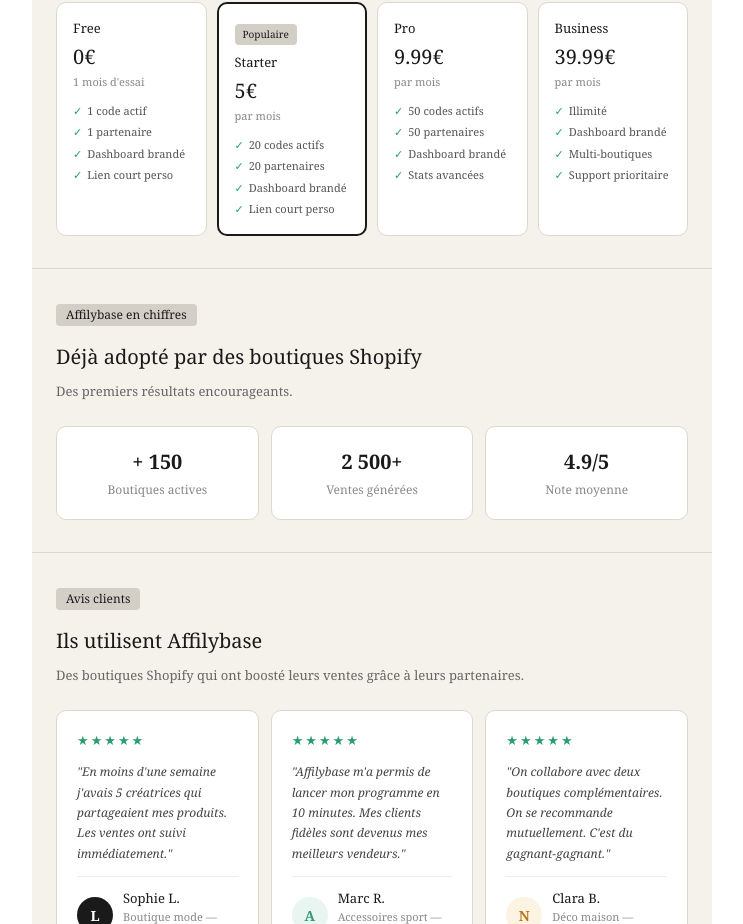
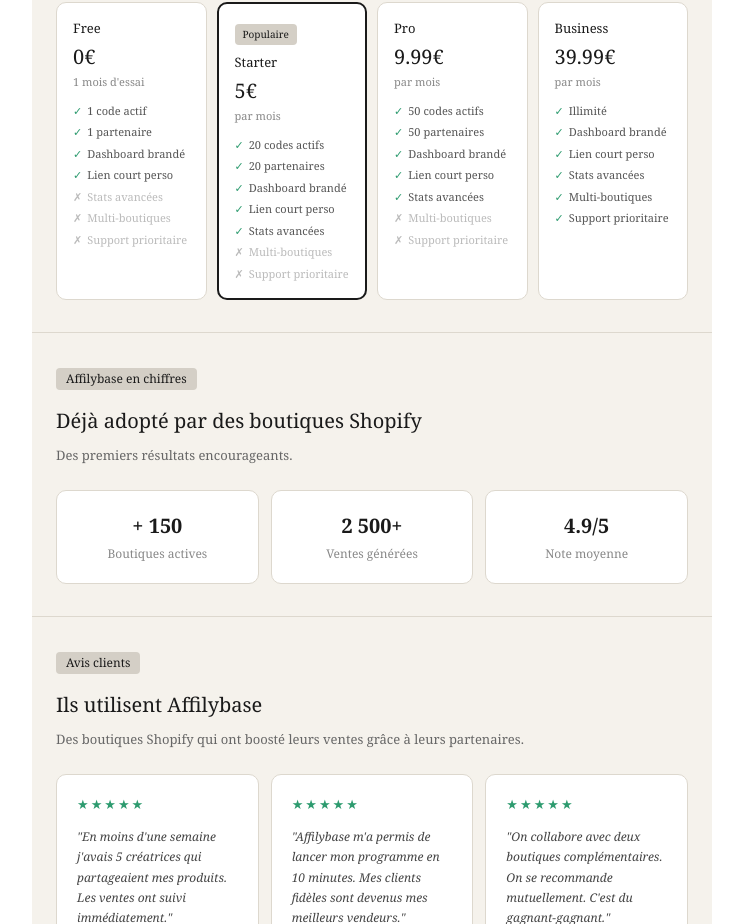
Before and after one commit to ukpt/affilybase, a Next.js app: page /landing in a window 1280 px wide. Shown: the part 1788-2712 px from the top of the page, without its empty margins (268-1011 px from the left). Built offline with nearby package versions, Linux system fonts and the light colour scheme.

Commit message:
mise à jour tarifs landing page

```diff
--- a/app/landing/page.tsx
+++ b/app/landing/page.tsx
@@ -129,11 +129,11 @@ export default function Landing() {
         <p style={{ fontSize: '13px', color: '#666', lineHeight: 1.7, marginBottom: '1.5rem' }}>Commencez gratuitement, évoluez selon vos besoins.</p>
         <div style={{ display: 'grid', gridTemplateColumns: 'repeat(4,1fr)', gap: '10px' }}>
   {[
-            { name: 'Free', price: '0€', period: "1 mois d'essai", features: ['1 code actif', '1 partenaire', 'Dashboard brandé', 'Lien court perso'], popular: false },
-            { name: 'Starter', price: '5€', period: 'par mois', features: ['20 codes actifs', '20 partenaires', 'Dashboard brandé', 'Lien court perso'], popular: true },
-            { name: 'Pro', price: '9.99€', period: 'par mois', features: ['50 codes actifs', '50 partenaires', 'Dashboard brandé', 'Stats avancées'], popular: false },
-            { name: 'Business', price: '39.99€', period: 'par mois', features: ['Illimité', 'Dashboard brandé', 'Multi-boutiques', 'Support prioritaire'], popular: false },
-          ].map(({ name, price, period, features, popular }, i) => (
+    { name: 'Free', price: '0€', period: "1 mois d'essai", features: ['1 code actif', '1 partenaire', 'Dashboard brandé', 'Lien court perso'], excluded: ['Stats avancées', 'Multi-boutiques', 'Support prioritaire'], popular: false },
+    { name: 'Starter', price: '5€', period: 'par mois', features: ['20 codes actifs', '20 partenaires', 'Dashboard brandé', 'Lien court perso', 'Stats avancées'], excluded: ['Multi-boutiques', 'Support prioritaire'], popular: true },
+    { name: 'Pro', price: '9.99€', period: 'par mois', features: ['50 codes actifs', '50 partenaires', 'Dashboard brandé', 'Lien court perso', 'Stats avancées'], excluded: ['Multi-boutiques', 'Support prioritaire'], popular: false },
+    { name: 'Business', price: '39.99€', period: 'par mois', features: ['Illimité', 'Dashboard brandé', 'Lien court perso', 'Stats avancées', 'Multi-boutiques', 'Support prioritaire'], excluded: [], popular: false },
+  ].map(({ name, price, period, features, excluded, popular }, i) => (
     <div key={i} style={{ background: '#fff', border: popular ? '2px solid #1a1a1a' : '0.5px solid #ddd8ce', borderRadius: '10px', padding: '1rem' }}>
       {popular && <span style={{ display: 'inline-block', background: '#d4cfc6', color: '#1a1a1a', fontSize: '10px', padding: '3px 8px', borderRadius: '4px', marginBottom: '8px' }}>Populaire</span>}
       <div style={{ fontSize: '13px', fontWeight: 500, marginBottom: '4px' }}>{name}</div>
@@ -141,6 +141,7 @@ export default function Landing() {
       <div style={{ fontSize: '11px', color: '#888', marginBottom: '12px' }}>{period}</div>
       <ul style={{ listStyle: 'none', display: 'flex', flexDirection: 'column', gap: '5px' }}>
         {features.map((f, j) => <li key={j} style={{ fontSize: '11px', color: '#555', display: 'flex', gap: '5px' }}><span style={{ color: '#2D9B6F' }}>✓</span>{f}</li>)}
+        {excluded.map((f, j) => <li key={j} style={{ fontSize: '11px', color: '#bbb', display: 'flex', gap: '5px' }}><span>✗</span>{f}</li>)}
       </ul>
     </div>
   ))}
```
Lines whose indentation alone changed are shown as unchanged.
